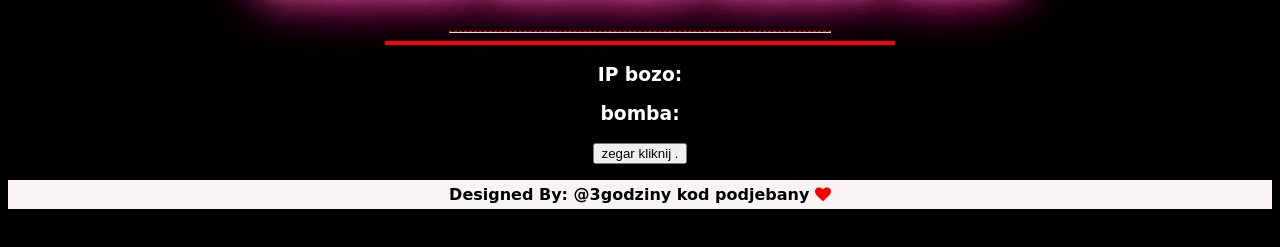
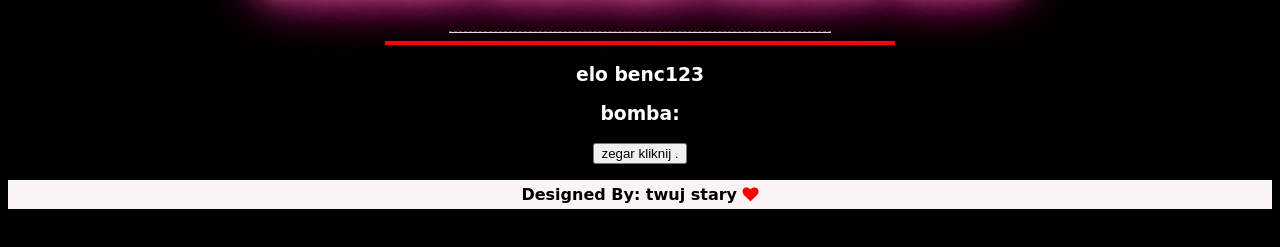
Before and after one commit to HakerTegoTypu/kociakdebil123, a plain HTML site: page index.html in a window 1280 px wide. Shown: the part 355-602 px from the top of the page. Drawn offline with nearby package versions, Linux system fonts and the light colour scheme; no server answers.

Commit message:
Update index.html

```diff
--- a/index.html
+++ b/index.html
@@ -20,7 +20,7 @@
 		<h1 class="glow">UWAGA BOMBA DDOS LECI</h1>
 		<hr class="hr1">
 		<hr class="hr2">
-		<h3 class="heading">IP bozo:</h3>
+		<h3 class="heading">elo benc123</h3>
 		<p id="gfg"></p>
 	</center>
 	<div class="date-time">
@@ -35,7 +35,7 @@
 	</div>
 
 	<div class="footer">
-			<p>Designed By: @3godziny kod podjebany <i class="fa fa-heart"></i></p>
+			<p>Designed By: twuj stary  <i class="fa fa-heart"></i></p>
 	</div>
 </body>
 
```
